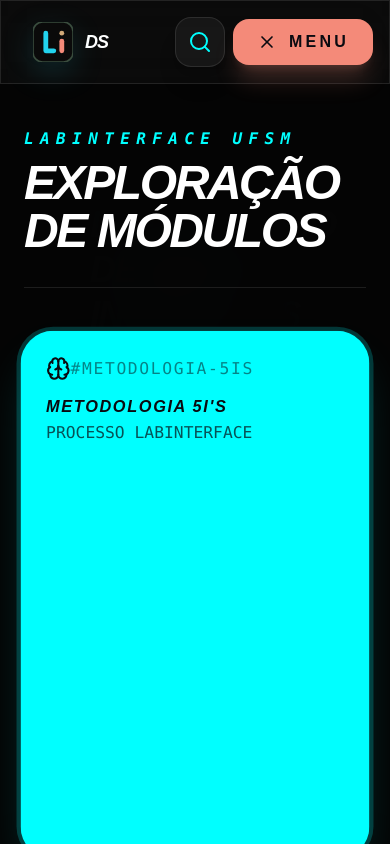
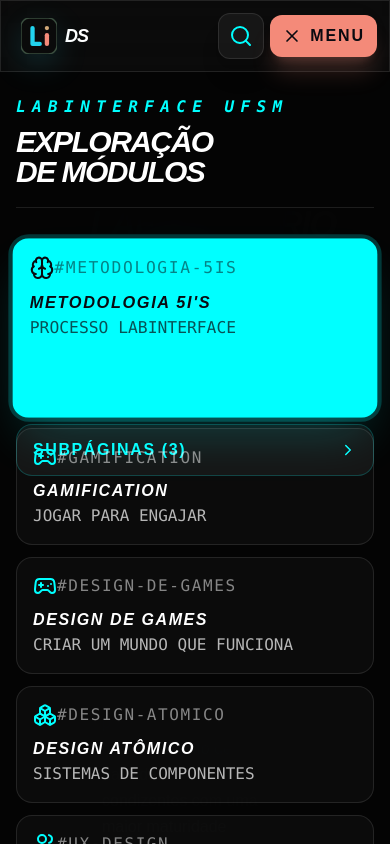
Before and after one commit to debagrs/laboratoriointerfacedi, a React (Vite) app: page /#metodologia-5is in a window 390 px wide. Both pictures are taken after a click on the button "MENU". Shown: the top 844 px of the page. Built offline with nearby package versions, Linux system fonts and the light colour scheme.

Commit message:
Atualizar o App.tsx

```diff
--- a/src/App.tsx
+++ b/src/App.tsx
@@ -2518,13 +2518,13 @@
   return (
     <div className="min-h-screen bg-dark-bg selection:bg-aura-comfort-oat selection:text-aura-tech-blue text-white font-lexend">
       {/* Fixed Layout Header */}
-      <header className="fixed top-0 left-0 right-0 z-[60] glass border-b border-white/10 px-4 md:px-8 py-4 flex items-center justify-between no-print">
-        <div className="flex items-center gap-4 md:gap-5">
+      <header className="fixed top-0 left-0 right-0 z-[60] glass border-b border-white/10 px-3 sm:px-4 md:px-8 py-3 md:py-4 flex items-center justify-between no-print">
+        <div className="flex items-center gap-2 sm:gap-4 md:gap-5 min-w-0">
           {/* Left spacer for desktop branding alignment if needed */}
           <div className="lg:w-8" />
 
-          <div className="flex items-center gap-3 md:gap-5 cursor-pointer group" onClick={() => handleModuleSelection(modules[0].id)}>
-            <svg xmlns="http://www.w3.org/2000/svg" viewBox="0 0 100 100" className="w-10 h-10 md:w-14 md:h-14 transition-transform group-hover:scale-105 active:scale-95 drop-shadow-[0_10px_15px_rgba(34,211,238,0.15)]">
+          <div className="flex items-center gap-2 sm:gap-3 md:gap-5 cursor-pointer group min-w-0" onClick={() => handleModuleSelection(modules[0].id)}>
+            <svg xmlns="http://www.w3.org/2000/svg" viewBox="0 0 100 100" className="w-9 h-9 sm:w-10 sm:h-10 md:w-14 md:h-14 shrink-0 transition-transform group-hover:scale-105 active:scale-95 drop-shadow-[0_10px_15px_rgba(34,211,238,0.15)]">
               <rect width="100" height="100" rx="24" fill="#0A0A0A" stroke="#3A4D3E" strokeWidth="4" />
               <path d="M 32 28 L 32 72 L 52 72" fill="none" stroke="#22D3EE" strokeWidth="12" strokeLinecap="round" strokeLinejoin="round" />
               <line x1="72" y1="48" x2="72" y2="72" stroke="#F48A79" strokeWidth="12" strokeLinecap="round" />
@@ -2540,10 +2540,10 @@
           </div>
         </div>
 
-        <div className="flex items-center gap-2 md:gap-4 no-print">
+        <div className="flex items-center gap-1.5 sm:gap-2 md:gap-4 no-print shrink-0">
           <button
             onClick={() => setIsSearchOpen(true)}
-            className="p-3 md:p-4 rounded-2xl bg-white/5 border border-white/10 text-aura-tech-cyan hover:bg-aura-tech-cyan/20 hover:scale-105 transition-all active:scale-95 shadow-xl"
+            className="p-2.5 sm:p-3 md:p-4 rounded-xl md:rounded-2xl bg-white/5 border border-white/10 text-aura-tech-cyan hover:bg-aura-tech-cyan/20 hover:scale-105 transition-all active:scale-95 shadow-xl"
             aria-label="Pesquisa Global"
           >
             <Search size={24} />
@@ -2552,14 +2552,14 @@
           <button
             onClick={() => setIsMenuOpen(!isMenuOpen)}
             className={cn(
-              "flex items-center gap-3 px-6 py-3 rounded-2xl font-black uppercase tracking-[0.2em] transition-all active:scale-95 shadow-xl",
+              "flex items-center gap-2 sm:gap-3 px-3 sm:px-4 md:px-6 py-2.5 md:py-3 rounded-xl md:rounded-2xl font-black uppercase tracking-[0.12em] md:tracking-[0.2em] transition-all active:scale-95 shadow-xl",
               isMenuOpen
                 ? "bg-aura-comfort-clay text-dark-bg shadow-aura-comfort-clay/20"
                 : "bg-aura-tech-cyan text-dark-bg shadow-aura-tech-cyan/20 hover:scale-105"
             )}
           >
             {isMenuOpen ? <X size={20} className="animate-spin-slow" /> : <MenuIcon size={20} />}
-            <span className="text-sm md:text-base">Menu</span>
+            <span className="hidden min-[390px]:inline text-sm md:text-base">Menu</span>
           </button>
         </div>
       </header>
@@ -2571,13 +2571,13 @@
             initial={{ opacity: 0, y: -40 }}
             animate={{ opacity: 1, y: 0 }}
             exit={{ opacity: 0, y: -40 }}
-            className="fixed inset-0 z-50 bg-[#050505]/98 backdrop-blur-3xl pt-32 px-6 overflow-y-auto no-print"
+            className="fixed inset-0 z-50 bg-[#050505]/98 backdrop-blur-3xl pt-24 md:pt-32 px-4 sm:px-6 overflow-y-auto overscroll-contain no-print"
           >
-            <div className="max-w-7xl mx-auto space-y-12 pb-24">
-               <div className="flex flex-col md:flex-row md:items-end justify-between gap-6 border-b border-white/10 pb-8">
+            <div className="max-w-7xl mx-auto space-y-8 md:space-y-12 pb-24">
+               <div className="flex flex-col md:flex-row md:items-end justify-between gap-4 md:gap-6 border-b border-white/10 pb-5 md:pb-8">
                   <div className="space-y-2">
                     <p className="text-sm font-mono text-aura-tech-cyan uppercase tracking-[0.4em] font-black italic">LabInterface UFSM</p>
-                    <h2 className="text-5xl md:text-7xl font-display font-black text-white uppercase tracking-tighter italic leading-none">Exploração <br/> de Módulos</h2>
+                    <h2 className="text-3xl sm:text-4xl md:text-7xl font-display font-black text-white uppercase tracking-tighter italic leading-none">Exploração <br/> de Módulos</h2>
                   </div>
                   <div className="p-6 bg-white/5 border border-white/10 rounded-[32px] max-w-sm hidden md:block">
                     <p className="text-xs text-gray-400 font-mono leading-relaxed">Navegue pelas metodologias, conceitos e projetos do laboratório através deste sistema de design unificado.</p>
@@ -2589,13 +2589,13 @@
                    const root = modules.filter(m => !m.parentId);
                    const children = modules.filter(m => m.parentId);
                    return (
-                     <div className="grid grid-cols-1 md:grid-cols-2 lg:grid-cols-3 xl:grid-cols-4 gap-4">
+                     <div className="grid grid-cols-1 md:grid-cols-2 lg:grid-cols-3 xl:grid-cols-4 gap-3 md:gap-4">
                        {root.map((m) => {
                          const myChildren = children.filter(c => c.parentId === m.id);
                          return (
                            <div key={m.id} className="relative group/menuitem h-full">
                              <button onClick={() => handleModuleSelection(m.id)}
-                               className={cn("w-full text-left p-6 rounded-[32px] flex flex-col gap-4 transition-all overflow-hidden h-full border border-transparent group/btn",
+                               className={cn("w-full text-left p-4 sm:p-5 md:p-6 rounded-2xl md:rounded-[32px] flex flex-col gap-3 md:gap-4 transition-all overflow-hidden h-full border border-transparent group/btn",
                                  activeModuleId === m.id ? "bg-aura-tech-cyan text-dark-bg shadow-2xl shadow-aura-tech-cyan/20 ring-4 ring-aura-tech-cyan/20 scale-[1.02]" : "bg-white/[0.03] text-white border-white/10 hover:bg-white/10 hover:border-aura-tech-cyan/40"
                                )}>
                                <div className="flex items-center justify-between">
@@ -2609,7 +2609,28 @@
                              </button>
 
                              {myChildren.length > 0 && (
-                               <div className="md:absolute top-[102%] left-0 w-full mt-2 md:mt-0 md:opacity-0 md:-translate-y-4 md:pointer-events-none group-hover/menuitem:opacity-100 group-hover/menuitem:translate-y-0 group-hover/menuitem:pointer-events-auto transition-all z-20">
+                               <>
+                                 {/* Mobile: subpáginas recolhidas para evitar um menu interminável. */}
+                                 <details className="md:hidden mt-2 rounded-2xl border border-aura-tech-cyan/20 bg-[#0f0f0f] overflow-hidden">
+                                   <summary className="cursor-pointer list-none px-4 py-3 flex items-center justify-between gap-3 text-aura-tech-cyan font-black uppercase tracking-widest">
+                                     <span>Subpáginas ({myChildren.length})</span>
+                                     <ChevronRight size={18} className="details-chevron shrink-0 transition-transform" />
+                                   </summary>
+                                   <div className="px-2 pb-2 flex flex-col gap-1 border-t border-white/5">
+                                     {myChildren.map(c => (
+                                       <button key={c.id} onClick={(e) => { e.stopPropagation(); handleModuleSelection(c.id); }} className="text-left p-3 rounded-xl active:bg-aura-tech-cyan/10 transition-colors flex items-center gap-3 w-full border border-transparent">
+                                         <div className="w-1.5 h-1.5 bg-aura-tech-cyan rounded-full shrink-0" />
+                                         <div className="min-w-0">
+                                           <span className="text-sm font-bold text-white uppercase block leading-tight break-words">{c.title}</span>
+                                           {c.subtitle && <span className="text-[10px] font-mono text-gray-400 uppercase tracking-wider mt-0.5 block break-words">{c.subtitle}</span>}
+                                         </div>
+                                       </button>
+                                     ))}
+                                   </div>
+                                 </details>
+
+                                 {/* Desktop: mantém o submenu por hover. */}
+                                 <div className="hidden md:block md:absolute top-[102%] left-0 w-full md:mt-0 md:opacity-0 md:-translate-y-4 md:pointer-events-none group-hover/menuitem:opacity-100 group-hover/menuitem:translate-y-0 group-hover/menuitem:pointer-events-auto transition-all z-20">
                                    <div className="bg-[#0f0f0f] border border-aura-tech-cyan/30 rounded-3xl p-3 shadow-2xl flex flex-col gap-1">
                                      <p className="text-[10px] font-mono text-aura-tech-cyan uppercase tracking-[0.2em] font-black italic pl-3 opacity-80 pt-2 pb-1">↳ Subpáginas</p>
                                      {myChildren.map(c => (
@@ -2623,6 +2644,7 @@
                                      ))}
                                    </div>
                                  </div>
+                               </>
                              )}
                            </div>
                          );
```
Lines whose indentation alone changed are shown as unchanged.
